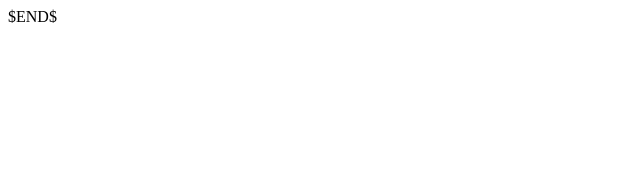
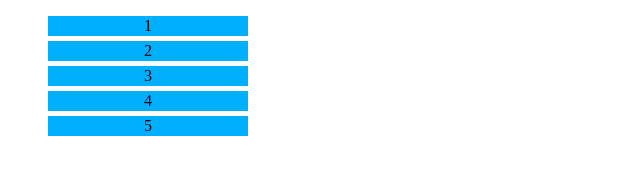
Before and after one commit to SHIYAFEIS/Review, a plain HTML site: page demo53/index.html in a window 1280 px wide. Shown: the whole page, without its empty margins (0-640 px from the left). Drawn offline with Linux system fonts and the light colour scheme.

Commit message:
alert index

```diff
--- a/demo53/index.html
+++ b/demo53/index.html
@@ -2,9 +2,52 @@
 <html lang="en">
 <head>
     <meta charset="UTF-8">
-    <title>$Title$</title>
+    <title>3种方法打印索引值</title>
+    <style>
+        li{
+            width:200px;
+            text-align: center;
+            line-height: 20px;
+            background: #00b0ff;
+            margin-bottom: 5px;
+            list-style: none;
+        }
+    </style>
 </head>
 <body>
-$END$
+    <ul>
+        <li>1</li>
+        <li>2</li>
+        <li>3</li>
+        <li>4</li>
+        <li>5</li>
+    </ul>
+    <script>
+        var lis=document.getElementsByTagName("li");
+        //方法一
+       /* for(var i=0;i<lis.length;i++){
+            lis[i].index=i;
+            lis[i].onclick=function(){
+                alert(this.index)
+            }
+        }*/
+        //方法二
+        /*for(var i=0;i<lis.length;i++){
+            lis[i].setAttribute("data-num",i);
+        }
+        for(var i=0;i<lis.length;i++){
+            lis[i].onclick=function(){
+                alert(this.getAttribute("data-num"))
+            }
+        }*/
+        //方法三
+        for(var i=0;i<lis.length;i++){
+            (function(i){
+                lis[i].onclick=function () {
+                    alert(i)
+                }
+            })(i)
+        }
+    </script>
 </body>
 </html>
```
